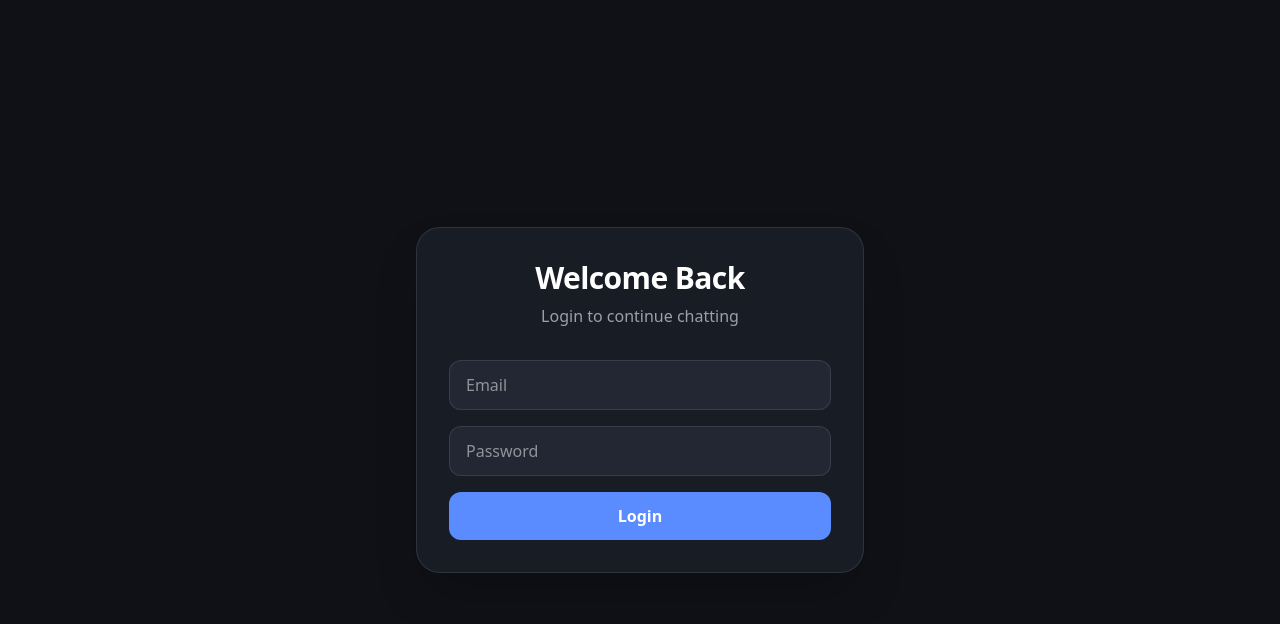
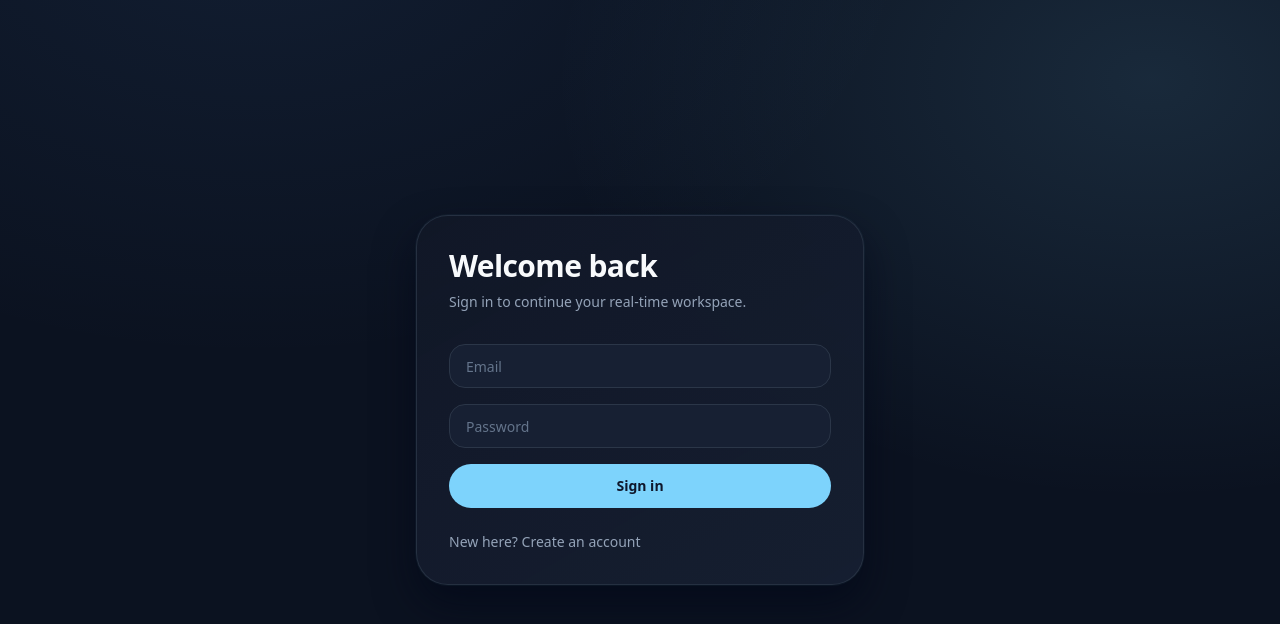
Before and after one commit to SyedShahulAhmed/next-journey, a Next.js app in the folder 20_real-time-chat/: page /login in a window 1280 px wide. Shown: the top 624 px of the page. Built offline with nearby package versions, Linux system fonts and the light colour scheme.

Commit message:
Update :  Login UI page

```diff
--- a/20_real-time-chat/src/app/login/page.tsx
+++ b/20_real-time-chat/src/app/login/page.tsx
@@ -1,33 +1,83 @@
+"use client";
+
+import Link from "next/link";
+import { useRouter } from "next/navigation";
+import { zodResolver } from "@hookform/resolvers/zod";
+import { motion } from "framer-motion";
+import { useForm } from "react-hook-form";
+import { toast } from "sonner";
+import { z } from "zod";
+
+import { Button } from "@/components/ui/button";
+import { Input } from "@/components/ui/input";
+import { loginSchema } from "@/lib/validation";
+import { authService } from "@/services";
+import { useAuthStore } from "@/store";
+
+type LoginForm = z.infer<typeof loginSchema>;
+
 export default function LoginPage() {
+  const router = useRouter();
+  const { setUser } = useAuthStore();
+  const {
+    register,
+    handleSubmit,
+    formState: { errors, isSubmitting },
+  } = useForm<LoginForm>({
+    resolver: zodResolver(loginSchema),
+  });
+
+  const onSubmit = async (values: LoginForm) => {
+    try {
+      const user = await authService.login(values.email, values.password);
+      setUser(user);
+      toast.success("Welcome back");
+      router.push("/dashboard");
+    } catch (error) {
+      toast.error((error as Error).message || "Login failed");
+    }
+  };
+
   return (
-    <main className="flex min-h-screen items-center justify-center bg-[#0F1117] p-6 text-white">
-      <div className="w-full max-w-md rounded-3xl border border-white/10 bg-[#181C25] p-8 shadow-2xl">
-        <div className="mb-8 space-y-2 text-center">
-          <h1 className="text-3xl font-bold">Welcome Back</h1>
-
-          <p className="text-zinc-400">
-            Login to continue chatting
+    <main className="flex min-h-screen items-center justify-center px-6 py-12">
+      <motion.div
+        className="glass-panel w-full max-w-md rounded-[32px] p-8"
+        initial={{ opacity: 0, y: 20 }}
+        animate={{ opacity: 1, y: 0 }}
+        transition={{ duration: 0.5, ease: "easeOut" }}
+      >
+        <div className="mb-8 space-y-2">
+          <h1 className="text-3xl font-semibold">Welcome back</h1>
+          <p className="text-sm text-(--text-secondary)">
+            Sign in to continue your real-time workspace.
           </p>
         </div>
 
-        <div className="space-y-4">
-          <input
-            type="email"
-            placeholder="Email"
-            className="w-full rounded-xl border border-white/10 bg-[#222733] px-4 py-3 outline-none"
-          />
+        <form className="space-y-4" onSubmit={handleSubmit(onSubmit)}>
+          <div className="space-y-2">
+            <Input type="email" placeholder="Email" {...register("email")} />
+            {errors.email ? (
+              <p className="text-xs text-(--danger)">{errors.email.message}</p>
+            ) : null}
+          </div>
+          <div className="space-y-2">
+            <Input type="password" placeholder="Password" {...register("password")} />
+            {errors.password ? (
+              <p className="text-xs text-(--danger)">{errors.password.message}</p>
+            ) : null}
+          </div>
+          <Button type="submit" className="w-full" disabled={isSubmitting}>
+            {isSubmitting ? "Signing in..." : "Sign in"}
+          </Button>
+        </form>
 
-          <input
-            type="password"
-            placeholder="Password"
-            className="w-full rounded-xl border border-white/10 bg-[#222733] px-4 py-3 outline-none"
-          />
-
-          <button className="w-full rounded-xl bg-[#5B8CFF] py-3 font-semibold transition hover:opacity-90">
-            Login
-          </button>
+        <div className="mt-6 text-sm text-(--text-secondary)">
+          New here?{" "}
+          <Link className="text-(--accent) hover:text-(--accent-2)" href="/signup">
+            Create an account
+          </Link>
         </div>
-      </div>
+      </motion.div>
     </main>
   );
 }
```
